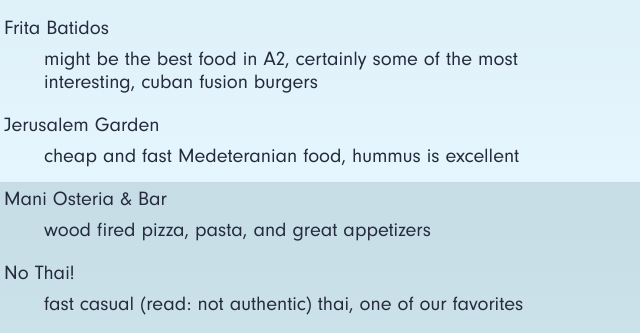
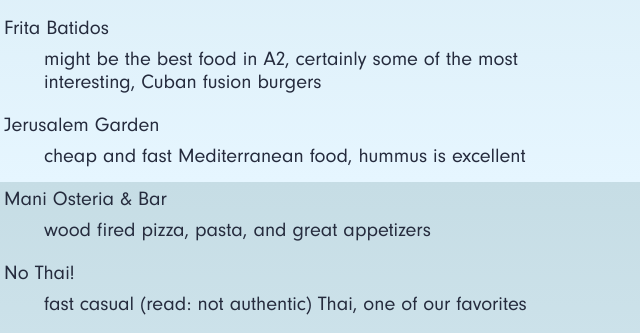
Before and after one commit to rdonnelly/arianeandryan.github.io, a plain HTML site: page around-ann-arbor.html in a window 1280 px wide. Shown: the part 618-951 px from the top of the page, 332-972 px from the left. Drawn offline with Linux system fonts and the light colour scheme; files whose address does not match are found by name.

Commit message:
fix typos thanks Ari

```diff
--- a/around-ann-arbor.html
+++ b/around-ann-arbor.html
@@ -53,11 +53,11 @@
       <dl>
         <dt>Frita Batidos</dt>
         <dd>might be the best food in A2, certainly some of the most
-          interesting, cuban fusion burgers</dd>
+          interesting, Cuban fusion burgers</dd>
       </dl>
       <dl>
         <dt>Jerusalem Garden</dt>
-        <dd>cheap and fast Medeteranian food, hummus is excellent</dd>
+        <dd>cheap and fast Mediterranean food, hummus is excellent</dd>
       </dl>
       <dl>
         <dt>Mani Osteria & Bar</dt>
@@ -65,7 +65,7 @@
       </dl>
       <dl>
         <dt>No Thai!</dt>
-        <dd>fast casual (read: not authentic) thai, one of our favorites</dd>
+        <dd>fast casual (read: not authentic) Thai, one of our favorites</dd>
       </dl>
       <dl>
         <dt>Ricewood</dt>
@@ -121,7 +121,7 @@
       </dl>
       <dl>
         <dt>The Bar at 327 Braun Court</dt>
-        <dd>best white russian EVER</dd>
+        <dd>best White Russian EVER</dd>
       </dl>
       <dl>
         <dt>Bill’s Beer Garden</dt>
```
Also changed, not shown: index.html (+7 -5 lines).
